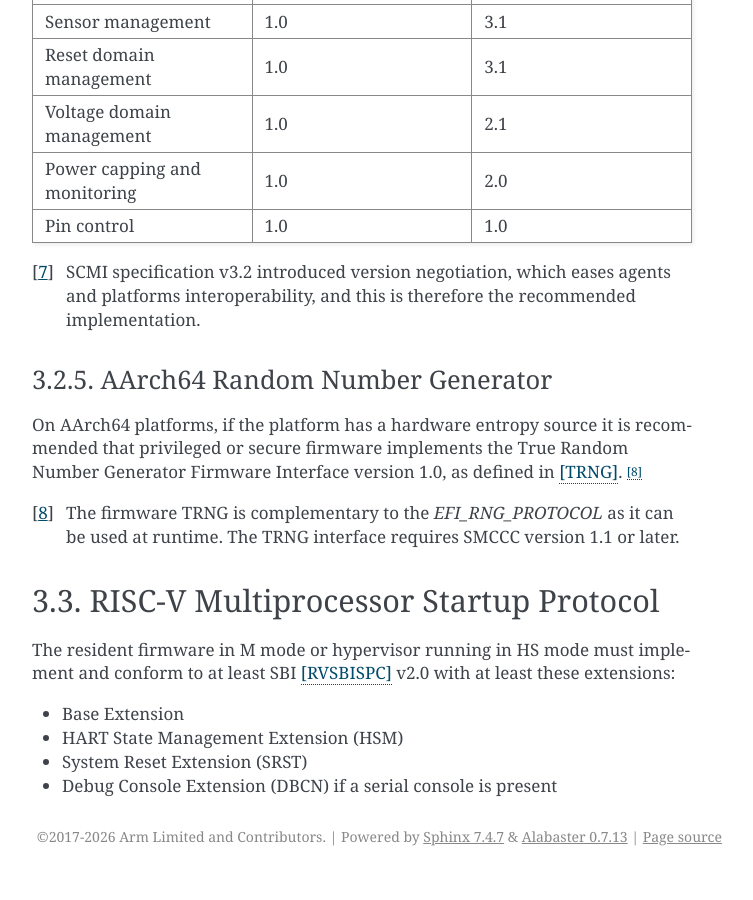
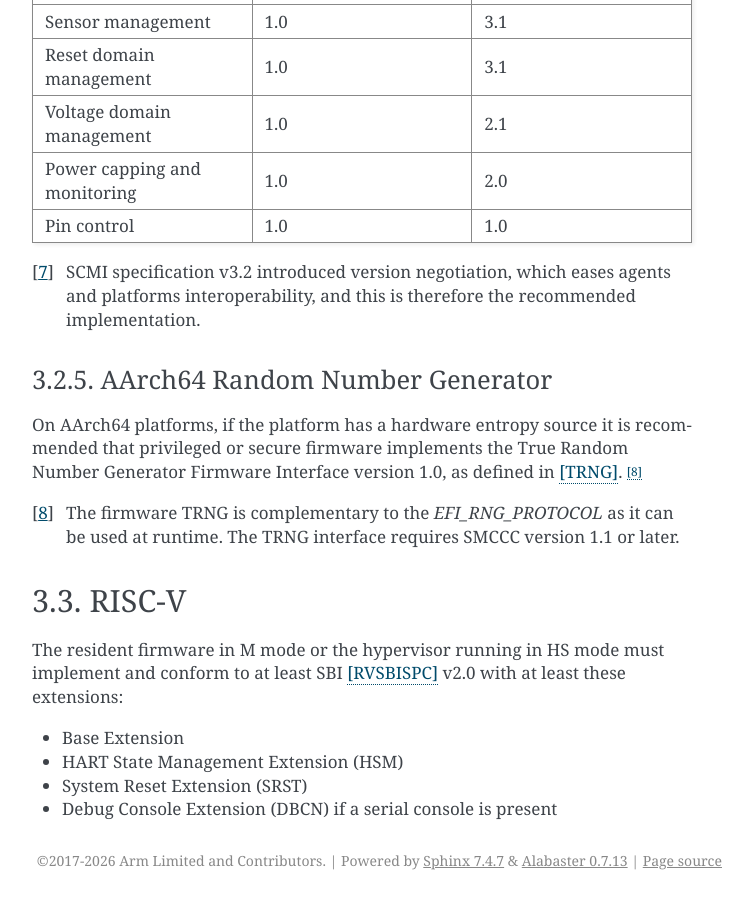
Before and after one commit to ARM-software/ebbr, a Sphinx documentation site: the page built from source/chapter3-secureworld.rst, in a window 1280 px wide and 900 px high, scrolled down 2545 px. Shown: the whole window, without its empty margins (388-1141 px from the left). Built offline with Sphinx 7.4.7, drawn with Linux system fonts in a browser that asks for light colours; before the commit the page ends 3421 px from its top, so only the background shows below that; some of the changed text lies outside the part shown.

Commit message:
chapter3-secureworld: correct RISC-V heading
Chapter 3.3 is about RISC-V in general and not about a
"RISC-V Multiprocessor Startup Protocol".

While at it add a missing 'the'.

Signed-off-by: Heinrich Schuchardt <heinrich.schuchardt@canonical.com>

```diff
--- a/source/chapter3-secureworld.rst
+++ b/source/chapter3-secureworld.rst
@@ -149,11 +149,12 @@ Generator Firmware Interface version 1.0, as defined in [TRNG]_. [#TRNGNote]_
    it can be used at runtime.
    The TRNG interface requires SMCCC version 1.1 or later.
 
-RISC-V Multiprocessor Startup Protocol
-======================================
+RISC-V
+======
 
-The resident firmware in M mode or hypervisor running in HS mode must implement
-and conform to at least SBI [RVSBISPC]_ v2.0 with at least these extensions:
+The resident firmware in M mode or the hypervisor running in HS mode must
+implement and conform to at least SBI [RVSBISPC]_ v2.0 with at least these
+extensions:
 
 * Base Extension
 * HART State Management Extension (HSM)
```
